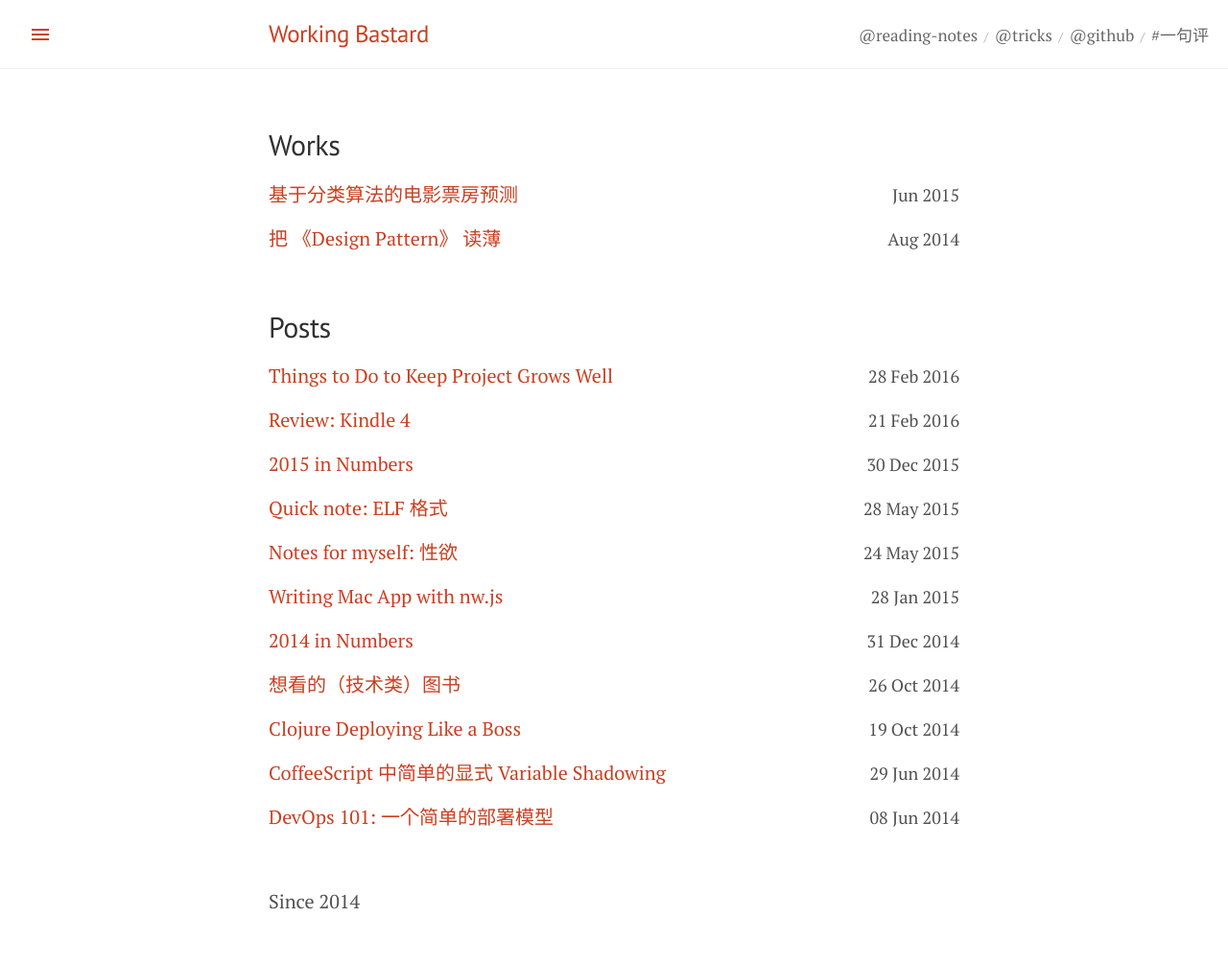
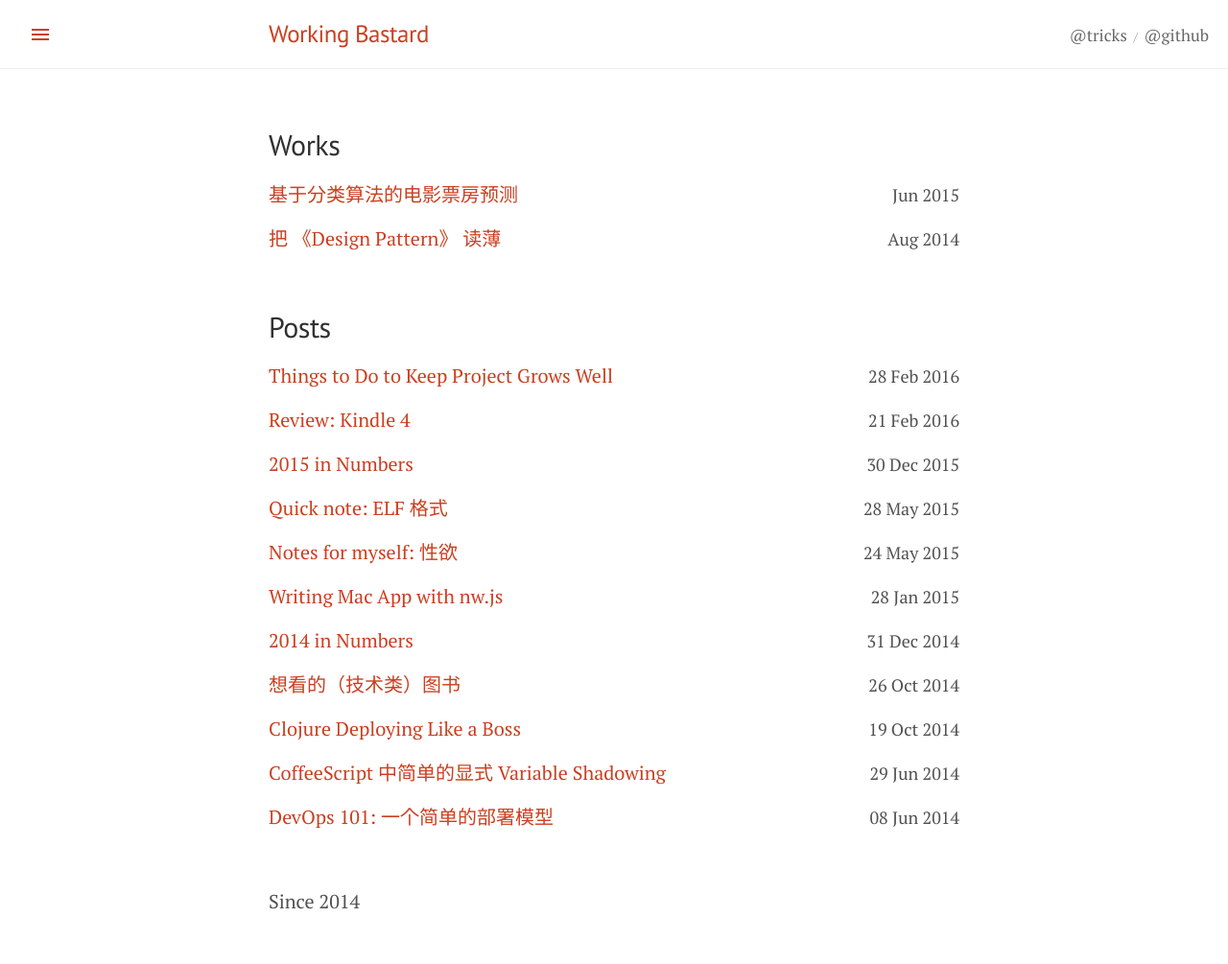
Before and after one commit to bcho/youknowmymind, a Jekyll site: the page built from index.html, in a window 1280 px wide. Shown: the whole page at 96% size. Built offline with Jekyll 4.4.1, drawn with Linux system fonts in a browser that asks for light colours; the list of posts is cut into pages by our own code.

Commit message:
Remove links

```diff
--- a/_layouts/default.html
+++ b/_layouts/default.html
@@ -27,13 +27,9 @@
 
     <a class="sidebar-nav" href="/about.html"></a>
     <div class="nav">
-      <a href="/reading-notes/">@reading-notes</a>
-      <span class="sep">/</span>
       <a href="http://tricks.youknowmymind.com/bcho">@tricks</a>
       <span class="sep">/</span>
       <a href="https://github.com/bcho">@github</a>
-      <span class="sep">/</span>
-      <a href="/one-sentence/">#一句评</a>
     </div>
   </body>
 </html>
```
